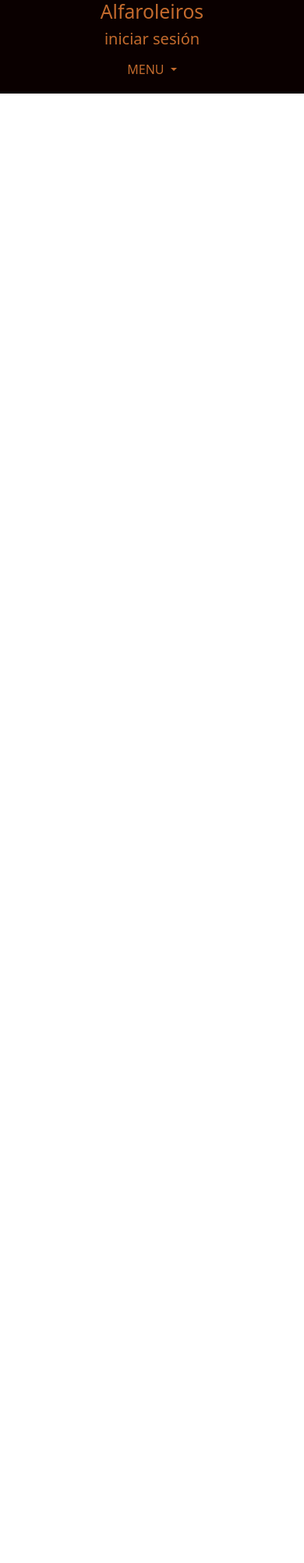
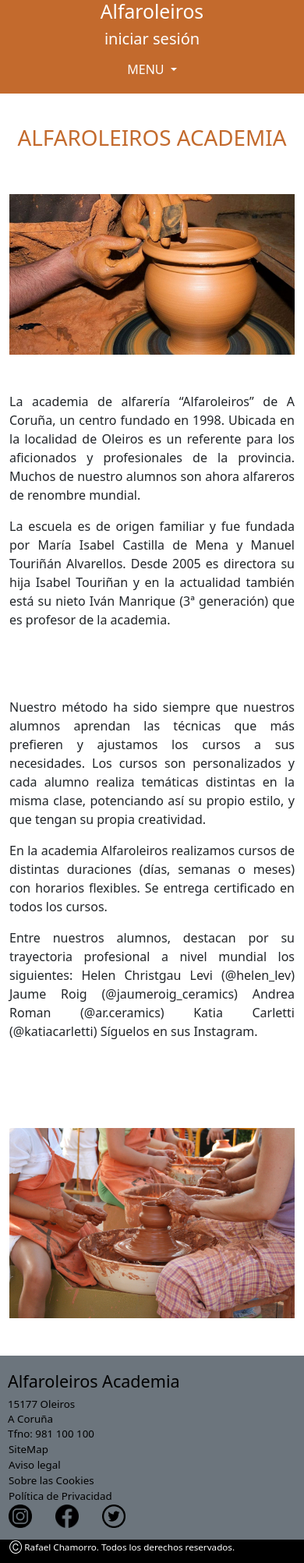
Before and after one commit to rchamacfree/Alfaroleiros, a PHP site: page / in a window 390 px wide. Shown: the whole page at 78% size. Before the commit the page ends 120 px from the top, so only its background shows below. Run offline with PHP 8.4, Linux system fonts and the light colour scheme; some libraries are stand-ins or nearby versions.

Commit message:
add footer & texto index

```diff
--- a/css/proyecto.css
+++ b/css/proyecto.css
@@ -11,19 +11,26 @@ body {
 
 }
 
+a {
+	text-decoration: none;
+}
+
 header {
 
 	width: 100%;
 	height: 120px;
-	background-color: rgb(10, 0, 0);
-	color: rgb(195, 106, 45);
+	/*background-color: rgb(10, 0, 0);
+	color: rgb(195, 106, 45);*/
+	background-color:rgb(195, 106, 45);
+	color: white;
 }
 
 
 
 header a {
-	color:rgb(195, 106, 45);
-	text-decoration: none;
+	/*color:rgb(195, 106, 45);*/
+	color:white;
+	/*text-decoration: none;*/
 
 }
 /*
@@ -47,6 +54,23 @@ aside {
 footer {
 
 	font-size: smaller;
+
+}
+
+footer h4{
+	margin-left: 10px;
+}
+footer p{
+	margin: -1px 0px 0px 10px;
+}
+
+
+
+
+footer a{
+	margin-left: 10px;
+	color: black;
+	/*display:block;*/
 }
 
 
@@ -79,3 +103,47 @@ footer {
 	background-color:rgb(195, 106, 45);
 
 }
+
+
+
+
+/* ------------------------ FOOTER ----------------------------*/
+
+footer {
+	font-size: smaller;
+}
+
+
+/* Para que la linea vertical no pase de la fila*/
+.row.vertical-divider {
+	overflow: hidden;
+  }
+.row.vertical-divider > div[class^="col-"] {
+	border-left: 1px solid black;
+	border-right: 1px solid black;
+  }
+
+
+/* No quiero que la primera ni la última fila del footer tengan linea vertical*/
+.row.vertical-divider div[class^="col-"]:first-child {
+	border-left: none;
+  }
+.row.vertical-divider div[class^="col-"]:last-child {
+	border-right: none;
+  }
+
+/*la columna de las RRSS nos interesa que sus elementos floten */
+.rrss{
+	float:left;
+}
+
+/*la columna del medio los enlaces uno encima de otro*/
+
+#columnaMedio a{
+	display:block;
+}
+
+#barraFooter{
+	height: 30px;
+	margin-top:-25px;
+}
--- a/css/slider.css
+++ /dev/null
@@ -1,65 +0,0 @@
-*{box-sizing:border-box}
-
-.slideshow-container{
-    max-width: 1000px;
-    position:relative;
-    margin:auto;
-   }
-   .mySlides{
-    display:none;
-   }
-
-   .prev, .next{
-    cursor:pointer;
-    position:absolute;
-    top:50%;
-    width:auto;
-    margin-top:-22px;
-    padding:16px;
-    color:white;
-    font-weight:bold;
-    font-size:18px;
-    transition:0.6s ease;
-    border-radius:0 3px 3px 0;
-   }
-   .next{
-    right:0;
-    border-radius:3px 0 0 3px;
-   }
-   .prev:hover, .next:hover{
-    background-color:rgba(0,0,0,0.8);
-   }
-   .text{
-    color:#f2f2f2;
-    font-size:15px;
-    padding:8px 12px;
-    position:absolute;
-    bottom:8px;
-    width:100%;
-    text-align:center;
-   }
-
-   .numbertext{
-    color:#f2f2f2;
-    font-size:12px;
-    padding:8px 12px;
-    position:absolute;
-    top:0;
-   }
-
-   .fade{
-    -webkit-animation-name:fade;
-    -webkit-animation-duration:1.5s;
-    animation-name:fade;
-    animation-duration:1.5s;
-   }
-
-   @-webkit-keyframes fade{
-    from{opacity:.4}
-    to{opacity:1}
-   }
-
-   @keyframes fade{
-    from{opacity:.4}
-    to{opacity:1}
-   }
--- a/index.php
+++ b/index.php
@@ -33,6 +33,57 @@
 
 
     ?>
+    <h2 class="text-center marron fs-1" style="margin-top:40px;">ALFAROLEIROS ACADEMIA</h2>
+
+<section  id="quienesSomos">
+     <div class="container">
+
+         <div class="row" >
+              <div class="col-sm-1"></div>
+             <div class="col-sm-4 mt-5">
+                 <img src="img/lija.jpg" class="img-fluid" alt="Dando forma a una pieza">
+
+             </div>
+             <div class="col-sm-1"></div>
+
+             <div class="col-sm-6 mt-5">
+                <p style="text-align:justify;"> La  academia de alfarería  “Alfaroleiros” de  A Coruña,   un centro fundado en 1998. Ubicada en la localidad de Oleiros es un referente para los aficionados  y profesionales de la provincia. Muchos de nuestro alumnos son ahora alfareros de renombre mundial.</p>
+                <p style="text-align:justify;">La escuela es de origen familiar y fue fundada por María Isabel Castilla de Mena  y Manuel Touriñán Alvarellos. Desde 2005 es directora su hija Isabel Touriñan y en la actualidad también está su nieto Iván Manrique (3ª generación) que es profesor de la academia.</p>
+            </div>
+        </div>
+
+         <br>
+
+         <div class="row">
+             <div class="col-sm-6 mt-5 mb-5">
+             <p style="text-align:justify;">Nuestro método ha sido siempre que nuestros alumnos aprendan las técnicas que más prefieren y ajustamos los cursos a sus necesidades. Los cursos son personalizados y cada alumno realiza temáticas distintas en la misma clase, potenciando así su propio estilo, y que tengan su propia creatividad.</p>
+             <p style="text-align:justify;">En la academia Alfaroleiros realizamos cursos de distintas duraciones (días, semanas o meses) con horarios flexibles. Se entrega certificado en todos los cursos.</p>
+
+              <p style="text-align:justify;">      Entre nuestros alumnos, destacan por su trayectoria profesional a nivel mundial los siguientes:
+
+                    Helen Christgau Levi (@helen_lev)
+                    Jaume Roig (@jaumeroig_ceramics)
+                    Andrea Roman (@ar.ceramics)
+                    Katia Carletti (@katiacarletti)
+                    Síguelos en sus Instagram.</p>
+            </div>
+              <div class="col-sm-1"></div>
+
+             <div class="col-sm-4 mt-5 mb-5">
+                 <img src="img/torno.jpg" class="img-fluid" alt="Alumnos en clase">
+
+             </div>
+             <div class="col-sm-1"></div>
+
+         </div>
+     </div>
+ </section>
+ <?php
+
+    include_once('mod/footer.php');
+
+
+    ?>
 
 
 <script src="js/proyecto.js"></script>
--- /dev/null
+++ b/mod/footer.php
@@ -0,0 +1,47 @@
+
+    <footer>
+      <div class="bg-secondary text-white">
+        <br>
+        <div class="row vertical-divider">
+
+          <div class="col-sm-4 text-black">
+            <h4>Alfaroleiros Academia</h4>
+            <p>15177 Oleiros</p>
+            <p>A Coruña</p>
+            <p>Tfno: 981 100 100</p>
+
+
+          </div>
+          <div class="col-sm-4" id="columnaMedio">
+            <a href="#">SiteMap</a>
+            <a href="#">Aviso legal</a>
+            <a href="#">Sobre las Cookies</a>
+            <a href="#">Política de Privacidad</a>
+
+          </div>
+
+            <div class="col-sm-4 text-black">
+              <div class="rrss"><a href="http://www.instagram.com"><img src="img/logotipo-circular-de-instagran.png" width="30px" height="30px" alt="logotipo de instagram" target="_blank"><a></div>
+              <div class="rrss"><a href="http://www.facebook.com"><img src="img/logotipo-circular-de-facebook.png" width="30px" height="30px" alt="logotipo de facebook" target="_blank"><a></div>
+              <div class="rrss"><a href="http://www.twitter.com"><img src="img/logotipo-circular-de-twitter.png" width="30px" height="30px" alt="logotipo de twitter" target="_blank"><a></div>
+
+
+            </div>
+
+        </div>
+        <br>
+
+
+      </div>
+
+
+      <div class="bg-black text-white" id="barraFooter">
+          <div class="col-sm-6">
+            <small>&nbsp&nbsp&nbsp &#9400 Rafael Chamorro. Todos los derechos reservados.</small>
+         </div>
+
+
+
+
+      </div>
+    </footer>
--- a/mod/header.php
+++ b/mod/header.php
@@ -30,16 +30,16 @@
                    <h5><a href="#">iniciar sesión</a></h5>
                 </div>
                 <div class="row dropdown">
-                        <button class="btn btn-default dropdown-toggle marron"
+                        <button class="btn btn-default dropdown-toggle" style="color:white;"
                                 type="button" id="dropdownMenuButton1" data-bs-toggle="dropdown"
                                 aria-expanded="false">
                             MENU
                         </button>
-                        <ul class="dropdown-menu fondomarron" aria-labelledby="dropdownMenuButton1">
-                            <li><a class="dropdown-item" href="index.php">INICIO</a></li>
-                            <li><a class="dropdown-item" href="#exposicion">EXPOSICION</a></li>
-                            <li><a class="dropdown-item" href="#">CLASES</a></li>
-                            <li><a class="dropdown-item" href="#contacto">CONTACTO</a></li>
+                        <ul class="dropdown-menu" aria-labelledby="dropdownMenuButton1">
+                            <li><a class="dropdown-item marron" href="index.php">INICIO</a></li>
+                            <li><a class="dropdown-item marron" href="#exposicion">EXPOSICION</a></li>
+                            <li><a class="dropdown-item marron" href="#">CLASES</a></li>
+                            <li><a class="dropdown-item marron" href="#contacto">CONTACTO</a></li>
                         </ul>
                         </div>
 
@@ -49,13 +49,5 @@
 
 
 
-                 <div class="pantallasPequenas" style="margin:auto;" id="nav">
-
-
-
-                 </div>
-
-
-
               <?php //include_once("mod/menuUsuario.php"); ?>
     </header>
```
Also changed, not shown: img/lija.jpg (added), img/logotipo-circular-de-facebook.png (added), img/logotipo-circular-de-instagran.png (added), img/logotipo-circular-de-twitter.png (added), img/torno.jpg (added).
